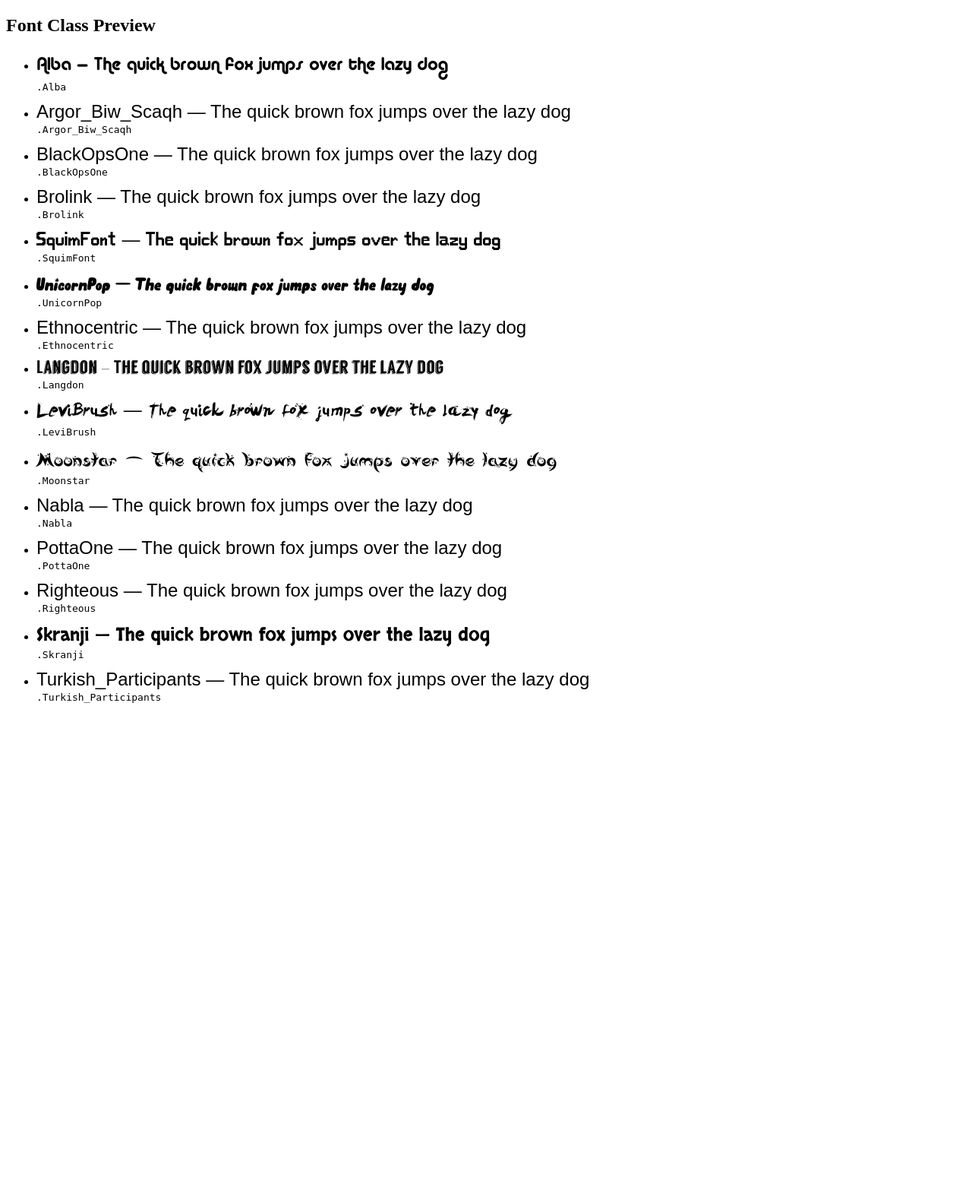
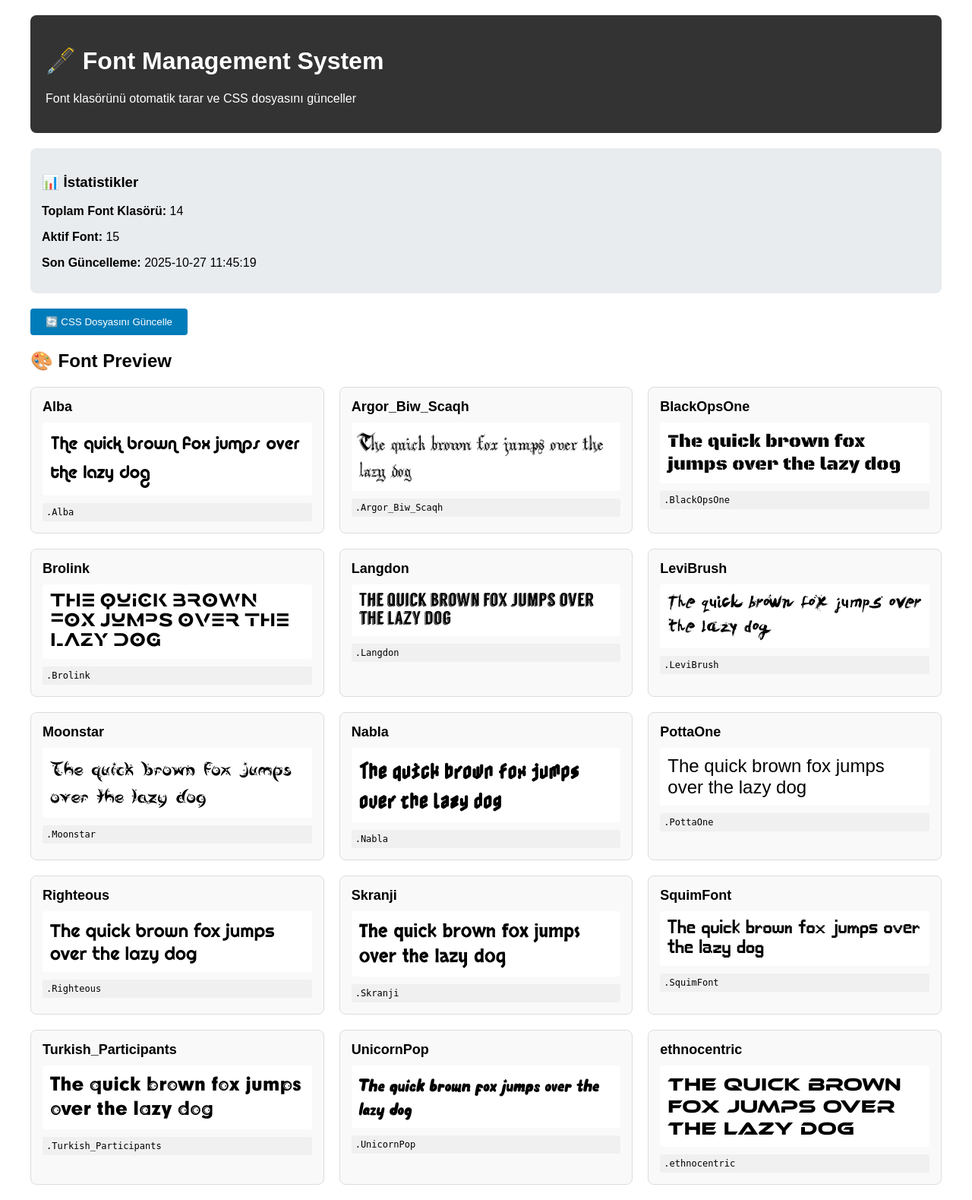
Before and after one commit to buraksariguzel81/bsdevrepo, a PHP site: page /musteriler/font/font.php in a window 1280 px wide. Shown: the whole page at 76% size. Before the commit the page ends 925 px from the top, so only its background shows below. Run offline with PHP 8.4, Linux system fonts and the light colour scheme; some web fonts are replaced.

Commit message:
Font management system - Auto-generate CSS with correct file names

```diff
--- a/font/font.css
+++ b/font/font.css
@@ -1,4 +1,4 @@
-/* Otomatik @font-face ve class tanımları */
+/* Otomatik @font-face ve class tanımları - 2025-10-27 13:24:53 */
 
 @font-face {
     font-family: 'Alba';
@@ -16,8 +16,8 @@
 
 @font-face {
     font-family: 'Argor_Biw_Scaqh';
-    src: url('https://cdn.jsdelivr.net/gh/buraksariguzel81/buraksariguzeldev@main/font/Argor_Biw_Scaqh/Argor_Biw_Scaqh.woff2') format('woff2'),
-         url('https://cdn.jsdelivr.net/gh/buraksariguzel81/buraksariguzeldev@main/font/Argor_Biw_Scaqh/Argor_Biw_Scaqh.woff') format('woff');
+    src: url('https://cdn.jsdelivr.net/gh/buraksariguzel81/buraksariguzeldev@main/font/Argor_Biw_Scaqh/ArgorBiwScaqh.woff2') format('woff2'),
+         url('https://cdn.jsdelivr.net/gh/buraksariguzel81/buraksariguzeldev@main/font/Argor_Biw_Scaqh/ArgorBiwScaqh.woff') format('woff');
     font-weight: normal;
     font-style: normal;
 }
@@ -30,8 +30,7 @@
 
 @font-face {
     font-family: 'BlackOpsOne';
-    src: url('https://cdn.jsdelivr.net/gh/buraksariguzel81/buraksariguzeldev@main/font/BlackOpsOne/BlackOpsOne.woff2') format('woff2'),
-         url('https://cdn.jsdelivr.net/gh/buraksariguzel81/buraksariguzeldev@main/font/BlackOpsOne/BlackOpsOne.woff') format('woff');
+    src: url('https://cdn.jsdelivr.net/gh/buraksariguzel81/buraksariguzeldev@main/font/BlackOpsOne/BlackOpsOne-Regular.woff2') format('woff2');
     font-weight: normal;
     font-style: normal;
 }
@@ -44,56 +43,14 @@
 
 @font-face {
     font-family: 'Brolink';
-    src: url('https://cdn.jsdelivr.net/gh/buraksariguzel81/buraksariguzeldev@main/font/Brolink/Brolink.woff2') format('woff2'),
-         url('https://cdn.jsdelivr.net/gh/buraksariguzel81/buraksariguzeldev@main/font/Brolink/Brolink.woff') format('woff');
+    src: url('https://cdn.jsdelivr.net/gh/buraksariguzel81/buraksariguzeldev@main/font/Brolink/BrolinkDEMO.woff2') format('woff2'),
+         url('https://cdn.jsdelivr.net/gh/buraksariguzel81/buraksariguzeldev@main/font/Brolink/BrolinkDEMO.woff') format('woff');
     font-weight: normal;
     font-style: normal;
 }
 
 .Brolink {
     font-family: 'Brolink', sans-serif;
-    font-weight: normal;
-    font-style: normal;
-}
-
-@font-face {
-    font-family: 'SquimFont';
-    src: url('https://cdn.jsdelivr.net/gh/buraksariguzel81/buraksariguzeldev@main/font/SquimFont/SquimFont.woff2') format('woff2'),
-         url('https://cdn.jsdelivr.net/gh/buraksariguzel81/buraksariguzeldev@main/font/SquimFont/SquimFont.woff') format('woff');
-    font-weight: normal;
-    font-style: normal;
-}
-
-.SquimFont {
-    font-family: 'SquimFont', sans-serif;
-    font-weight: normal;
-    font-style: normal;
-}
-
-@font-face {
-    font-family: 'UnicornPop';
-    src: url('https://cdn.jsdelivr.net/gh/buraksariguzel81/buraksariguzeldev@main/font/UnicornPop/UnicornPop.woff2') format('woff2'),
-         url('https://cdn.jsdelivr.net/gh/buraksariguzel81/buraksariguzeldev@main/font/UnicornPop/UnicornPop.woff') format('woff');
-    font-weight: normal;
-    font-style: normal;
-}
-
-.UnicornPop {
-    font-family: 'UnicornPop', sans-serif;
-    font-weight: normal;
-    font-style: normal;
-}
-
-@font-face {
-    font-family: 'Ethnocentric';
-    src: url('https://cdn.jsdelivr.net/gh/buraksariguzel81/buraksariguzeldev@main/font/Ethnocentric/Ethnocentric.woff2') format('woff2'),
-         url('https://cdn.jsdelivr.net/gh/buraksariguzel81/buraksariguzeldev@main/font/Ethnocentric/Ethnocentric.woff') format('woff');
-    font-weight: normal;
-    font-style: normal;
-}
-
-.Ethnocentric {
-    font-family: 'Ethnocentric', sans-serif;
     font-weight: normal;
     font-style: normal;
 }
@@ -142,8 +99,8 @@
 
 @font-face {
     font-family: 'Nabla';
-    src: url('https://cdn.jsdelivr.net/gh/buraksariguzel81/buraksariguzeldev@main/font/Nabla/Nabla.woff2') format('woff2'),
-         url('https://cdn.jsdelivr.net/gh/buraksariguzel81/buraksariguzeldev@main/font/Nabla/Nabla.woff') format('woff');
+    src: url('https://cdn.jsdelivr.net/gh/buraksariguzel81/buraksariguzeldev@main/font/Nabla/NablaRegular.woff2') format('woff2'),
+         url('https://cdn.jsdelivr.net/gh/buraksariguzel81/buraksariguzeldev@main/font/Nabla/NablaRegular.woff') format('woff');
     font-weight: normal;
     font-style: normal;
 }
@@ -156,8 +113,7 @@
 
 @font-face {
     font-family: 'PottaOne';
-    src: url('https://cdn.jsdelivr.net/gh/buraksariguzel81/buraksariguzeldev@main/font/PottaOne/PottaOne.woff2') format('woff2'),
-         url('https://cdn.jsdelivr.net/gh/buraksariguzel81/buraksariguzeldev@main/font/PottaOne/PottaOne.woff') format('woff');
+    src: url('https://cdn.jsdelivr.net/gh/buraksariguzel81/buraksariguzeldev@main/font/PottaOne/PottaOneRegular.woff2') format('woff2');
     font-weight: normal;
     font-style: normal;
 }
@@ -170,8 +126,8 @@
 
 @font-face {
     font-family: 'Righteous';
-    src: url('https://cdn.jsdelivr.net/gh/buraksariguzel81/buraksariguzeldev@main/font/Righteous/Righteous.woff2') format('woff2'),
-         url('https://cdn.jsdelivr.net/gh/buraksariguzel81/buraksariguzeldev@main/font/Righteous/Righteous.woff') format('woff');
+    src: url('https://cdn.jsdelivr.net/gh/buraksariguzel81/buraksariguzeldev@main/font/Righteous/RighteousRegular.woff2') format('woff2'),
+         url('https://cdn.jsdelivr.net/gh/buraksariguzel81/buraksariguzeldev@main/font/Righteous/RighteousRegular.woff') format('woff');
     font-weight: normal;
     font-style: normal;
 }
@@ -197,9 +153,23 @@
 }
 
 @font-face {
+    font-family: 'SquimFont';
+    src: url('https://cdn.jsdelivr.net/gh/buraksariguzel81/buraksariguzeldev@main/font/SquimFont/SquimFont.woff2') format('woff2'),
+         url('https://cdn.jsdelivr.net/gh/buraksariguzel81/buraksariguzeldev@main/font/SquimFont/SquimFont.woff') format('woff');
+    font-weight: normal;
+    font-style: normal;
+}
+
+.SquimFont {
+    font-family: 'SquimFont', sans-serif;
+    font-weight: normal;
+    font-style: normal;
+}
+
+@font-face {
     font-family: 'Turkish_Participants';
-    src: url('https://cdn.jsdelivr.net/gh/buraksariguzel81/buraksariguzeldev@main/font/Turkish_Participants/Turkish_Participants.woff2') format('woff2'),
-         url('https://cdn.jsdelivr.net/gh/buraksariguzel81/buraksariguzeldev@main/font/Turkish_Participants/Turkish_Participants.woff') format('woff');
+    src: url('https://cdn.jsdelivr.net/gh/buraksariguzel81/buraksariguzeldev@main/font/Turkish_Participants/TurkishParticipants.woff2') format('woff2'),
+         url('https://cdn.jsdelivr.net/gh/buraksariguzel81/buraksariguzeldev@main/font/Turkish_Participants/TurkishParticipants.woff') format('woff');
     font-weight: normal;
     font-style: normal;
 }
@@ -209,3 +179,30 @@
     font-weight: normal;
     font-style: normal;
 }
+
+@font-face {
+    font-family: 'UnicornPop';
+    src: url('https://cdn.jsdelivr.net/gh/buraksariguzel81/buraksariguzeldev@main/font/UnicornPop/UnicornPop.woff2') format('woff2'),
+         url('https://cdn.jsdelivr.net/gh/buraksariguzel81/buraksariguzeldev@main/font/UnicornPop/UnicornPop.woff') format('woff');
+    font-weight: normal;
+    font-style: normal;
+}
+
+.UnicornPop {
+    font-family: 'UnicornPop', sans-serif;
+    font-weight: normal;
+    font-style: normal;
+}
+
+@font-face {
+    font-family: 'ethnocentric';
+    src: url('https://cdn.jsdelivr.net/gh/buraksariguzel81/buraksariguzeldev@main/font/ethnocentric/ethnocentric-rg.woff') format('woff');
+    font-weight: normal;
+    font-style: normal;
+}
+
+.ethnocentric {
+    font-family: 'ethnocentric', sans-serif;
+    font-weight: normal;
+    font-style: normal;
+}
--- a/font/font.php
+++ b/font/font.php
@@ -1,44 +1,116 @@
 <?php
-$fonts = [
-    "Alba",
-    "Argor_Biw_Scaqh",
-    "BlackOpsOne",
-    "Brolink",
-    "SquimFont",
-    "UnicornPop",
-    "Ethnocentric",
-    "Langdon",
-    "LeviBrush",
-    "Moonstar",
-    "Nabla",
-    "PottaOne",
-    "Righteous",
-    "Skranji",
-    "Turkish_Participants"
-];
+// Font yönetim sistemi
+$font_dir = '.';
+$css_file = 'font.css';
 
-echo "<!DOCTYPE html><html><head><meta charset='utf-8'><title>Font Preview</title>";
+// Font klasörlerini tara
+$font_folders = array_filter(scandir($font_dir), function($item) use ($font_dir) {
+    return is_dir($font_dir . '/' . $item) && !in_array($item, ['.', '..']);
+});
 
-// Otomatik @font-face CSS oluşturma
-echo "<style>";
-foreach ($fonts as $font) {
-    $woff2 = "https://cdn.jsdelivr.net/gh/buraksariguzel81/buraksariguzeldev@main/font/$font/$font.woff2";
-    $woff  = "https://cdn.jsdelivr.net/gh/buraksariguzel81/buraksariguzeldev@main/font/$font/$font.woff";
-    echo "@font-face { font-family: '$font'; src: url('$woff2') format('woff2'), url('$woff') format('woff'); font-weight: normal; font-style: normal; }";
+// CSS dosyasını güncelle
+if (isset($_POST['update_css'])) {
+    $css_content = "/* Otomatik @font-face ve class tanımları - " . date('Y-m-d H:i:s') . " */\n\n";
+
+    foreach ($font_folders as $font_name) {
+        $font_path = $font_dir . '/' . $font_name;
+        $files = array_filter(scandir($font_path), function($file) {
+            return pathinfo($file, PATHINFO_EXTENSION) === 'woff2' || pathinfo($file, PATHINFO_EXTENSION) === 'woff';
+        });
+
+        if (!empty($files)) {
+            $woff2_files = array_filter($files, function($file) {
+                return pathinfo($file, PATHINFO_EXTENSION) === 'woff2';
+            });
+            $woff_files = array_filter($files, function($file) {
+                return pathinfo($file, PATHINFO_EXTENSION) === 'woff';
+            });
+
+            $css_content .= "@font-face {\n";
+            $css_content .= "    font-family: '$font_name';\n";
+            $css_content .= "    src: ";
+
+            $src_parts = [];
+            foreach ($woff2_files as $woff2_file) {
+                $src_parts[] = "url('https://cdn.jsdelivr.net/gh/buraksariguzel81/buraksariguzeldev@main/font/$font_name/$woff2_file') format('woff2')";
+            }
+            foreach ($woff_files as $woff_file) {
+                $src_parts[] = "url('https://cdn.jsdelivr.net/gh/buraksariguzel81/buraksariguzeldev@main/font/$font_name/$woff_file') format('woff')";
+            }
+
+            $css_content .= implode(",\n         ", $src_parts) . ";\n";
+            $css_content .= "    font-weight: normal;\n";
+            $css_content .= "    font-style: normal;\n";
+            $css_content .= "}\n\n";
+
+            $css_content .= ".$font_name {\n";
+            $css_content .= "    font-family: '$font_name', sans-serif;\n";
+            $css_content .= "    font-weight: normal;\n";
+            $css_content .= "    font-style: normal;\n";
+            $css_content .= "}\n\n";
+        }
+    }
+
+    file_put_contents($css_file, $css_content);
+    $success_message = "CSS dosyası başarıyla güncellendi!";
 }
-echo "</style>";
 
+// CSS dosyasını oku ve font isimlerini çıkar
+$css_content = file_get_contents($css_file);
+preg_match_all('/\.([A-Za-z_]+)\s*{/', $css_content, $matches);
+$fonts = $matches[1];
+
+echo "<!DOCTYPE html><html><head><meta charset='utf-8'><title>Font Management System</title>";
+echo '<link rel="stylesheet" href="font.css">';
+echo "<style>
+    body { font-family: Arial, sans-serif; margin: 20px; }
+    .container { max-width: 1200px; margin: 0 auto; }
+    .header { background: #333; color: white; padding: 20px; border-radius: 8px; margin-bottom: 20px; }
+    .font-grid { display: grid; grid-template-columns: repeat(auto-fill, minmax(300px, 1fr)); gap: 20px; }
+    .font-card { border: 1px solid #ddd; border-radius: 8px; padding: 15px; background: #f9f9f9; }
+    .font-name { font-size: 18px; font-weight: bold; margin-bottom: 10px; }
+    .font-preview { font-size: 24px; margin: 10px 0; padding: 10px; background: white; border-radius: 4px; }
+    .font-code { background: #f0f0f0; padding: 5px; border-radius: 3px; font-family: monospace; font-size: 12px; }
+    .btn { background: #007cba; color: white; padding: 10px 20px; border: none; border-radius: 4px; cursor: pointer; }
+    .btn:hover { background: #005a87; }
+    .success { background: #d4edda; color: #155724; padding: 10px; border-radius: 4px; margin: 10px 0; }
+    .stats { background: #e9ecef; padding: 15px; border-radius: 8px; margin-bottom: 20px; }
+</style>";
 echo "</head><body>";
-echo "<h2>Font Class Preview</h2>";
-echo "<ul>";
+
+echo "<div class='container'>";
+echo "<div class='header'>";
+echo "<h1>🖋️ Font Management System</h1>";
+echo "<p>Font klasörünü otomatik tarar ve CSS dosyasını günceller</p>";
+echo "</div>";
+
+if (isset($success_message)) {
+    echo "<div class='success'>✅ $success_message</div>";
+}
+
+echo "<div class='stats'>";
+echo "<h3>📊 İstatistikler</h3>";
+echo "<p><strong>Toplam Font Klasörü:</strong> " . count($font_folders) . "</p>";
+echo "<p><strong>Aktif Font:</strong> " . count($fonts) . "</p>";
+echo "<p><strong>Son Güncelleme:</strong> " . date('Y-m-d H:i:s') . "</p>";
+echo "</div>";
+
+echo "<form method='post'>";
+echo "<button type='submit' name='update_css' class='btn'>🔄 CSS Dosyasını Güncelle</button>";
+echo "</form>";
+
+echo "<h2>🎨 Font Preview</h2>";
+echo "<div class='font-grid'>";
 
 foreach ($fonts as $font) {
-    echo "<li style='margin-bottom:10px;'>";
-    echo "<div style='font-family: \"$font\", sans-serif; font-size: 24px;'>$font — The quick brown fox jumps over the lazy dog</div>";
-    echo "<code>.$font</code>";
-    echo "</li>";
+    echo "<div class='font-card'>";
+    echo "<div class='font-name'>$font</div>";
+    echo "<div class='font-preview' style='font-family: \"$font\", sans-serif;'>The quick brown fox jumps over the lazy dog</div>";
+    echo "<div class='font-code'>.$font</div>";
+    echo "</div>";
 }
 
-echo "</ul>";
+echo "</div>";
+echo "</div>";
 echo "</body></html>";
 ?>
```
Also changed, not shown: font/generate_css.php (added, +56 -0 lines).
